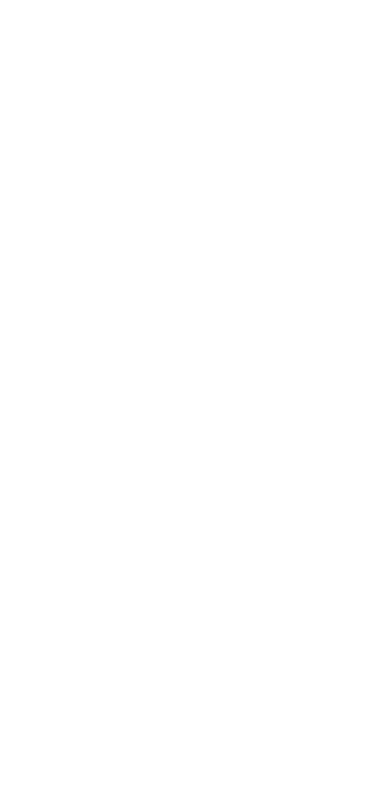
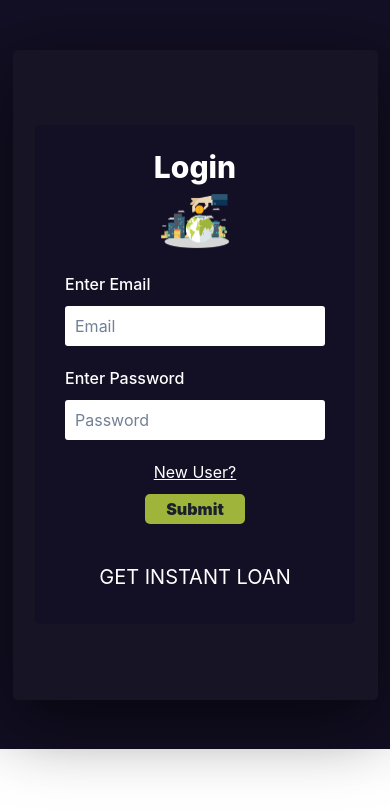
Before and after one commit to dev-akhilesh/Easy-Loans, a React (Create React App) app in the folder demo/: page / in a window 390 px wide. Shown: the top 810 px of the page. Built offline with nearby package versions, Linux system fonts and the light colour scheme.

Commit message:
Day-3 Work Done

```diff
--- a/demo/src/App.tsx
+++ b/demo/src/App.tsx
@@ -1,11 +1,12 @@
 import React from "react";
 import logo from "./logo.svg";
 import "./App.css";
+import Login from "./Pages/login-signup/login";
 
 function App() {
   return (
     <div className="App">
-
+      <Login/>
     </div>
   );
 }
--- a/demo/src/Pages/login-signup/Login.module.css
+++ b/demo/src/Pages/login-signup/Login.module.css
@@ -49,10 +49,24 @@
     margin-top: 30px;
 }
 
+.imglogo2{
+    width: 100px;
+    margin-top: 30px;
+    margin: auto;
+    display: none;
+}
+
 .loginheading{
     color: white;
     font-size: 40px;
     font-weight: 800;
+}
+
+.loginheading2{
+    color: white;
+    font-size: 30px;
+    font-weight: 800;
+    display: none;
 }
 
 .form{
@@ -67,6 +81,12 @@
     padding-left: 10px;
     border-radius: 3px;
     border: none;
+}
+
+.formchange{
+    color: white;
+    cursor: pointer;
+    text-decoration: underline;
 }
 
 .submitbtn{
@@ -90,6 +110,15 @@
     overflow: hidden;
 }
 
+.animated2{
+    color: white;
+    margin-top: 10px;
+    padding: 0 40px;
+    height: 60px;
+    overflow: hidden;
+    display: none;
+}
+
 .line{
     font-size: 20px;
     text-transform: uppercase;
@@ -99,6 +128,7 @@
 .line:first-child{
     animation: anim 12s infinite;
 }
+
 
 @keyframes anim{
     0%{
@@ -126,6 +156,92 @@
 
 
 /* Responsiveness */
-@media (max-width: 1250px) {
+@media (max-width: 850px) {
+    .miniContainer1{
+        display: none;
+    }
 
+    .animated2{
+        color: white;
+        margin-top: 10px;
+        padding: 0 40px;
+        height: 60px;
+        overflow: hidden;
+        display: block;
+    }
+
+    .imglogo2{
+        width: 70px;
+        margin-top: 30px;
+        margin: auto;
+        display: block;
+    }
+
+    .boxContainer{
+        width: 365px;
+        height: 650px;
+        background-color: #171525;
+        box-shadow: rgba(0, 0, 0, 0.56) 0px 22px 70px 4px;
+        border-radius: 5px;
+        overflow: hidden;
+        display: flex;
+        align-items: center;
+        flex-wrap: wrap;
+        display: flex;
+        justify-content: center;
+    }
+
+    .loginheading2{
+        display: block;
+    }
 }
+
+@media (max-width: 385px) {
+    .miniContainer1{
+        display: none;
+    }
+
+    .animated2{
+        color: white;
+        margin-top: 10px;
+        padding: 0 40px;
+        height: 60px;
+        overflow: hidden;
+        display: block;
+    }
+
+    .imglogo2{
+        width: 50px;
+        margin-top: 30px;
+        margin: auto;
+        display: block;
+    }
+
+    .boxContainer{
+        width: 285px;
+        height: 550px;
+        background-color: #171525;
+        box-shadow: rgba(0, 0, 0, 0.56) 0px 22px 70px 4px;
+        border-radius: 5px;
+        overflow: hidden;
+        display: flex;
+        align-items: center;
+        flex-wrap: wrap;
+        display: flex;
+        justify-content: center;
+    }
+
+    .loginheading2{
+        color: white;
+        font-size: 20px;
+        font-weight: 800;
+    }
+
+    .input{
+        width: 200px;
+        height: 30px;
+        padding-left: 10px;
+        border-radius: 3px;
+        border: none;
+    }
+}
--- a/demo/src/Pages/login-signup/login.tsx
+++ b/demo/src/Pages/login-signup/login.tsx
@@ -1,18 +1,58 @@
-
-
-import React from "react";
+import React, { useState } from "react";
 import style from "./Login.module.css";
 import imagelogo from "./Utiles/imagelogo.png";
 
+//TS Interface for Login DataTypes
+export interface loginDatatype{
+  email : string,
+  password : number
+}
+
+//TS Interface for Register DataTypes
+export interface registerDatatype{
+  name : string,
+  email : string,
+  password : number
+}
+
 function Login() {
+  //State for Login register form Render
+  const [state, setstate] = useState<Boolean>(true);
 
+  //State for Login Data
+  const [LoginData, setLoginData] = useState<loginDatatype>({
+    email : "",
+    password : 0
+  })
+
+  //State for Register Data
+  const [RegisterData, setRegisterData] = useState<registerDatatype>({
+    name : "",
+    email : "",
+    password : 0
+  })
+
+  //Submit handler for Login form
+  const handleLogin=(e : React.FormEvent<HTMLFormElement>)=>{
+    e.preventDefault();
+    console.log(LoginData);
+
+  }
+
+  //Submit handler for Register form
+  const handleRegister=(e : React.FormEvent<HTMLFormElement> )=>{
+    e.preventDefault();
+    console.log(RegisterData);
+  }
 
 
   return (
     <div className={style.Container}>
       <div className={style.boxContainer}>
         <div className={style.miniContainer1}>
-            <h1 className={style.loginheading}>Login</h1>
+          <h1 className={style.loginheading}>
+            {state == true ? "Login" : "Register"}
+          </h1>
           <img className={style.imglogo} src={imagelogo} alt="error" />
           <div className={style.animated}>
             <div className={style.line}>Get Ready</div>
@@ -23,18 +63,102 @@
           </div>
         </div>
         <div className={style.miniContainer2}>
-          <form className={style.form} action="">
+          {state == true ? (
+            <form className={style.form} onSubmit={handleLogin}>
+              <h1 className={style.loginheading2}>Login</h1>
+              <img className={style.imglogo2} src={imagelogo} alt="error" />
               <div className={style.inpcont}>
-              <label className={style.lable} htmlFor="">Enter Email</label>
-              <input className={style.input} type="email" placeholder="Email" />
+                <label className={style.lable} htmlFor="">
+                  Enter Email
+                </label>
+                <input
+                  className={style.input}
+                  type="email"
+                  placeholder="Email"
+                  onChange={(e:React.ChangeEvent<HTMLInputElement>)=> setLoginData({...LoginData, email : e.target.value})}
+                />
                 <p></p>
               </div>
               <div className={style.inpcont}>
-              <label className={style.lable} htmlFor="">Enter Password</label>
-              <input className={style.input} type="password" placeholder="Password" />
+                <label className={style.lable} htmlFor="">
+                  Enter Password
+                </label>
+                <input
+                  className={style.input}
+                  type="password"
+                  placeholder="Password"
+                  onChange={(e:React.ChangeEvent<HTMLInputElement>)=> setLoginData({...LoginData, password : +e.target.value})}
+                />
               </div>
-            <input className={style.submitbtn} type="Submit" placeholder="Submit"/>
+              <p className={style.formchange} onClick={() => setstate(false)}>
+                New User?
+              </p>
+              <button
+                className={style.submitbtn}
+                type="submit"
+              >Submit</button>
+              <div className={style.animated2}>
+                <div className={style.line}>Get Ready</div>
+                <div className={style.line}>Easy Loan</div>
+                <div className={style.line}>Less intrest rate</div>
+                <div className={style.line}>Get instant Loan</div>
+                <div className={style.line}>Best offers</div>
+              </div>
             </form>
+          ) : (
+            <form className={style.form} onSubmit={handleRegister}>
+              <h1 className={style.loginheading2}>Register</h1>
+              <img className={style.imglogo2} src={imagelogo} alt="error" />
+              <div className={style.inpcont}>
+                <label className={style.lable} htmlFor="">
+                  Enter Name
+                </label>
+                <input
+                  className={style.input}
+                  type="name"
+                  placeholder="Name"
+                  onChange={(e:React.ChangeEvent<HTMLInputElement>)=> setRegisterData({...RegisterData,name : e.target.value})}
+                />
+                <p></p>
+              </div>
+              <div className={style.inpcont}>
+                <label className={style.lable} htmlFor="">
+                  Enter Email
+                </label>
+                <input
+                  className={style.input}
+                  type="email"
+                  placeholder="Email"
+                  onChange={(e:React.ChangeEvent<HTMLInputElement>)=>setRegisterData({...RegisterData, email:e.target.value})}
+                />
+              </div>
+              <div className={style.inpcont}>
+                <label className={style.lable} htmlFor="">
+                  Enter Password
+                </label>
+                <input
+                  className={style.input}
+                  type="password"
+                  placeholder="Password"
+                  onChange={(e:React.ChangeEvent<HTMLInputElement>)=>setRegisterData({...RegisterData, password : +e.target.value})}
+                />
+              </div>
+              <p className={style.formchange} onClick={() => setstate(true)}>
+                Allready a User?
+              </p>
+              <button
+                className={style.submitbtn}
+                type="submit"
+              >Register</button>
+              <div className={style.animated2}>
+                <div className={style.line}>Get Ready</div>
+                <div className={style.line}>Easy Loan</div>
+                <div className={style.line}>Less intrest rate</div>
+                <div className={style.line}>Get instant Loan</div>
+                <div className={style.line}>Best offers</div>
+              </div>
+            </form>
+          )}
         </div>
       </div>
     </div>
```
Lines whose indentation alone changed are shown as unchanged.
